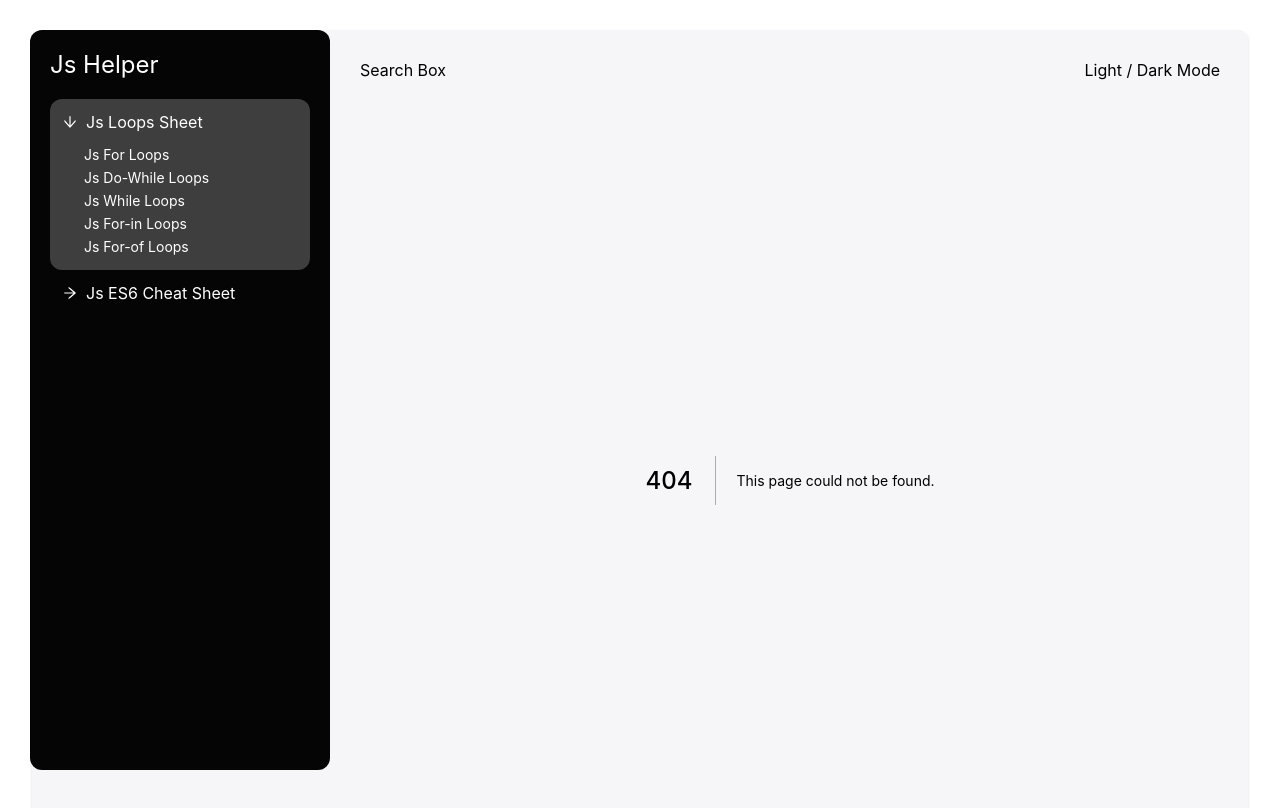
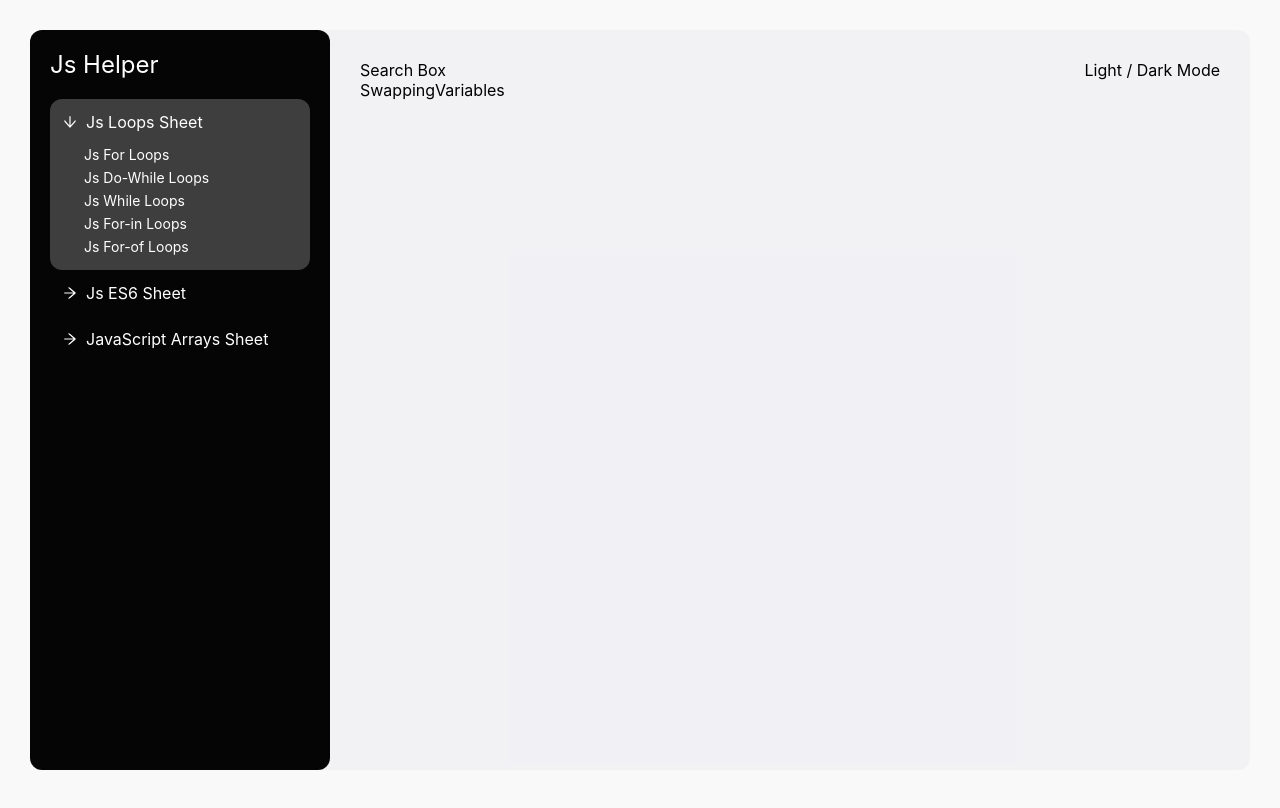
Before and after one commit to alikaraarslan/jshelper, a Next.js app: page /helpers/array-destructuring/swapping-variables in a window 1280 px wide. Before the commit this address had no page. Shown: the top 808 px of the page. Built offline with nearby package versions, Linux system fonts and the light colour scheme.

Commit message:
add es6 sheet

```diff
--- a/components/Sidebar.tsx
+++ b/components/Sidebar.tsx
@@ -130,7 +130,7 @@ const sidebarMenuItems = [
   },
   {
     id: '2',
-    title: 'Js ES6 Cheat Sheet',
+    title: 'Js ES6 Sheet',
     key: 'es6',
     subItem: [
       {
@@ -235,6 +235,33 @@ const sidebarMenuItems = [
       },
     ],
   },
+  {
+    id: '3',
+    title: 'JavaScript Arrays Sheet',
+    key: 'arrays',
+    subItem: [
+      {
+        id: '3.1',
+        title: 'Assigning array items to variables',
+        path: '/helpers/array-destructuring/assigning-array-items-to-variables',
+      },
+      {
+        id: '3.2',
+        title: 'Skipping items',
+        path: '/helpers/array-destructuring/skipping-items',
+      },
+      {
+        id: '3.3',
+        title: 'Assigning the first values, storing the rest together',
+        path: '/helpers/array-destructuring/assigning-the-first-values-storing-the-rest-together',
+      },
+      {
+        id: '3.4',
+        title: 'Swapping variables',
+        path: '/helpers/array-destructuring/swapping-variables',
+      },
+    ],
+  },
 ];
 
 const Sidebar = () => {
--- /dev/null
+++ b/pages/helpers/array-destructuring/assigning-array-items-to-variables.tsx
@@ -0,0 +1,5 @@
+const AssigningArray = () => {
+  return <div>AssigningArray</div>;
+};
+
+export default AssigningArray;
--- /dev/null
+++ b/pages/helpers/array-destructuring/skipping-items.tsx
@@ -0,0 +1,5 @@
+const SkippingItems = () => {
+  return <div>SkippingItems</div>;
+};
+
+export default SkippingItems;
--- /dev/null
+++ b/pages/helpers/array-destructuring/swapping-variables.tsx
@@ -0,0 +1,5 @@
+const SwappingVariables = () => {
+  return <div>SwappingVariables</div>;
+};
+
+export default SwappingVariables;
```
Also changed, not shown: pages/helpers/array-destructuring/assigning-the-first-values-storing-the-rest-together.tsx (added, +7 -0 lines).
